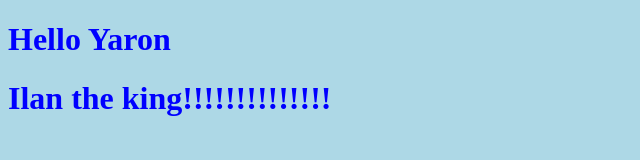
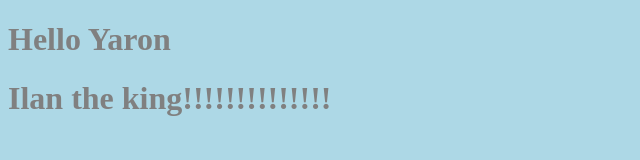
Before and after one commit to vyaron/proj-git1, a website: page index.html in a window 1280 px wide. Shown: the whole page, without its empty margins (0-640 px from the left). Drawn offline with Linux system fonts and the light colour scheme.

Commit message:
“color”

```diff
--- a/css/main.css
+++ b/css/main.css
@@ -1,4 +1,4 @@
 body {
     background: lightblue;
-    color: blue;
+    color: grey;
 }
```
